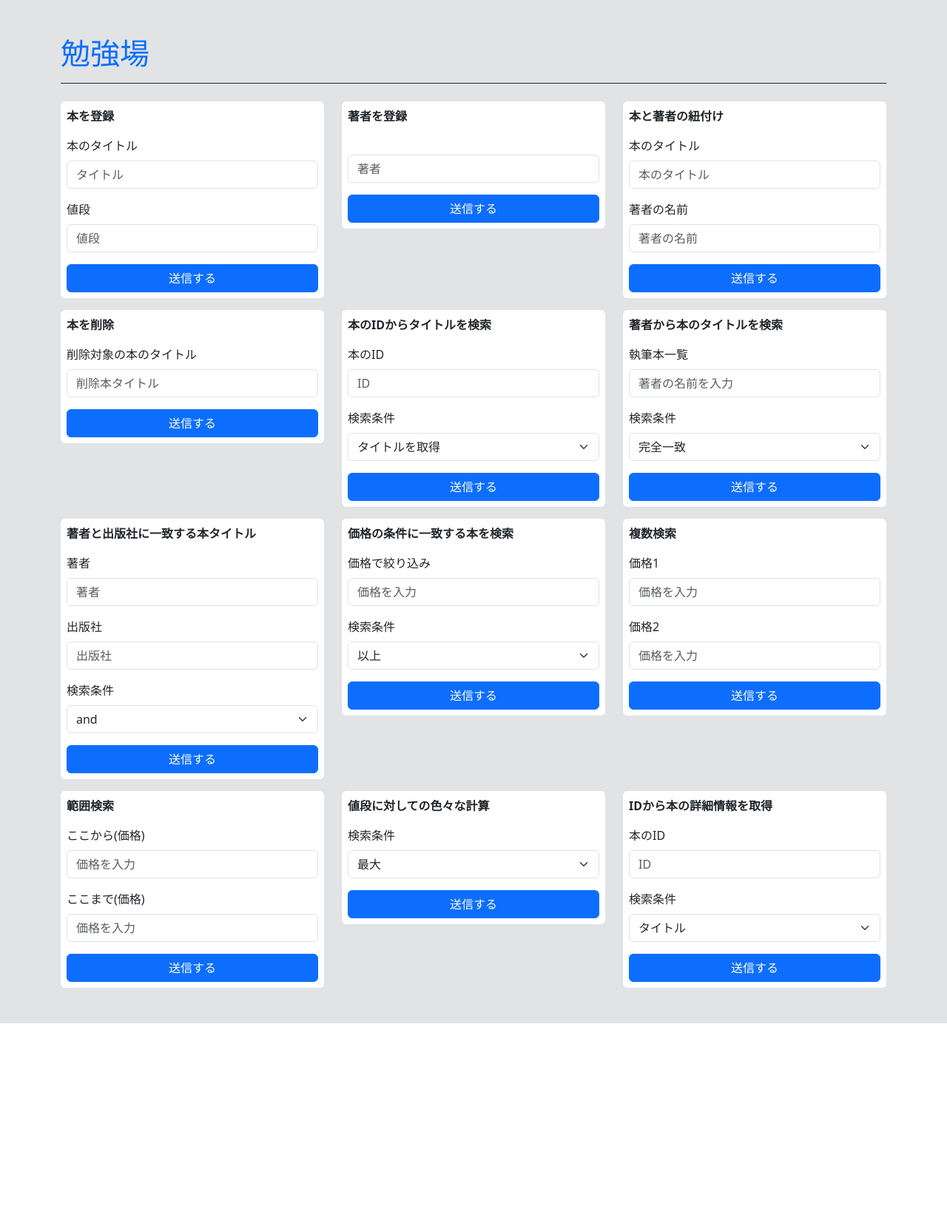
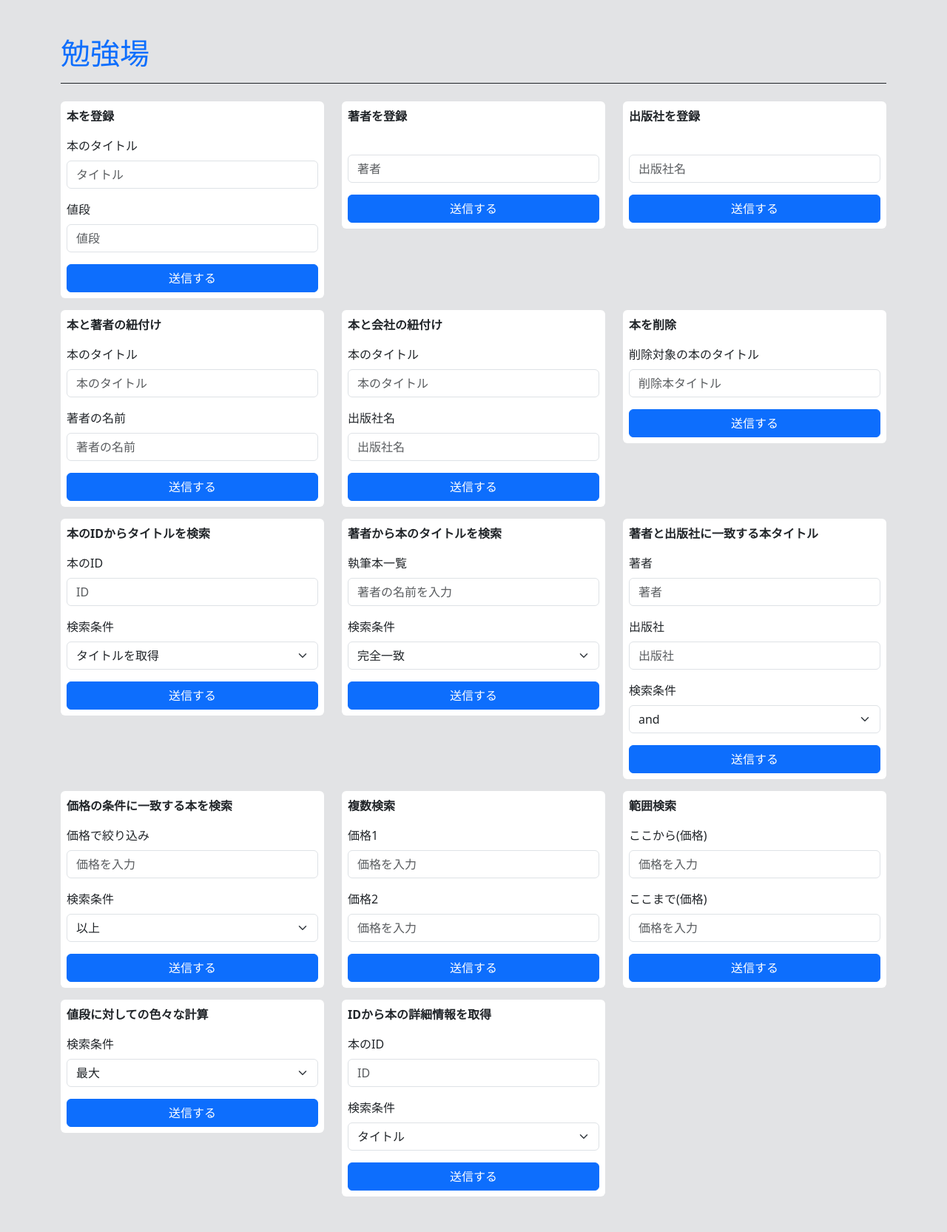
Before and after one commit to tsujiyuto-288/django, a Django app: page / in a window 1280 px wide. Shown: the whole page at 74% size. Before the commit the page ends 1383 px from the top, so only its background shows below. Run offline with Django 4.2, Linux system fonts and the light colour scheme.

Commit message:
会社と本の紐付け

```diff
--- a/practice/accounts/views.py
+++ b/practice/accounts/views.py
@@ -217,3 +217,42 @@ def book_author_connect(request):
     if title and name:
         book.author.add(author)
         return JsonResponse({"status": "success"})
+
+
+def company_register(request):
+    company_name = request.POST.get("company_name")
+    has_company = Company.objects.filter(name=company_name).exists()
+
+    if has_company:
+        return JsonResponse({"status": "error", "message": "すでに登録されています"})
+    if company_name.strip() == "":
+        return JsonResponse({"status": "error", "message": "空欄です"})
+
+    company = Company(name=company_name)
+    company.save()
+
+    return JsonResponse({"status": "success"})
+
+
+def connect_book_company(request):
+    book_title = request.POST.get("book_title")
+    company_name = request.POST.get("company_name")
+
+    book = Book.objects.filter(title=book_title).first()
+    company = Company.objects.filter(name=company_name).first()
+
+    if book_title.strip() == "" or company_name.strip() == "":
+        return JsonResponse({"status": "error", "message": "空欄があります。"})
+
+    if not book:
+        return JsonResponse(
+            {"status": "error", "message": "このタイトルの本は登録されていません。"}
+        )
+
+    if not company:
+        return JsonResponse(
+            {"status": "error", "message": "この出版社は登録されていません。"}
+        )
+
+    company.book_set.add(book)
+    return JsonResponse({"status": "success"})
--- a/practice/practice/urls.py
+++ b/practice/practice/urls.py
@@ -42,4 +42,10 @@ urlpatterns = [
         accounts_views.book_author_connect,
         name="book_author_connect",
     ),
+    path("company/register/", accounts_views.company_register, name="company_register"),
+    path(
+        "company/connect/",
+        accounts_views.connect_book_company,
+        name="connect_book_company",
+    ),
 ]
--- a/practice/templates/test.html
+++ b/practice/templates/test.html
@@ -68,6 +68,25 @@
         <div class="col-md-4">
           <div class="card border-0">
             <div class="card-body p-2">
+              <p class="fw-bold">出版社を登録</p>
+              <div class="mb-3">
+                <label class="form-label" for="company_name"></label>
+                <input
+                  type="text"
+                  class="form-control"
+                  id="company_name"
+                  placeholder="出版社名"
+                />
+              </div>
+              <button class="btn btn-primary w-100" id="company_register">
+                送信する
+              </button>
+            </div>
+          </div>
+        </div>
+        <div class="col-md-4 mt-3">
+          <div class="card border-0">
+            <div class="card-body p-2">
               <p class="fw-bold">本と著者の紐付け</p>
               <div class="mb-3">
                 <label class="form-label" for="connect_book"
@@ -92,6 +111,33 @@
                 />
               </div>
               <button class="btn btn-primary w-100" id="book_author_connect">
+                送信する
+              </button>
+            </div>
+          </div>
+        </div>
+
+        <div class="col-md-4 mt-3">
+          <div class="card border-0">
+            <div class="card-body p-2" id="connect_book_company">
+              <p class="fw-bold">本と会社の紐付け</p>
+              <div class="mb-3">
+                <label class="form-label">本のタイトル</label>
+                <input
+                  type="text"
+                  class="form-control book_title"
+                  placeholder="本のタイトル"
+                />
+              </div>
+              <div class="mb-3">
+                <label class="form-label">出版社名</label>
+                <input
+                  type="text"
+                  class="form-control company_name"
+                  placeholder="出版社名"
+                />
+              </div>
+              <button class="btn btn-primary w-100 connect_btn">
                 送信する
               </button>
             </div>
@@ -368,6 +414,41 @@
 
 <script>
   $(document).ready(function () {
+    // 出版社と本の紐付け
+    $("#connect_book_company .connect_btn").on("click", function () {
+      const book_title = $("#connect_book_company .book_title").val();
+      const company_name = $("#connect_book_company .company_name").val();
+      $.ajax({
+        url: "{% url 'connect_book_company' %}",
+        type: "POST",
+        data: { book_title: book_title, company_name: company_name },
+        headers: { "X-CSRFToken": "{{ csrf_token }}" },
+      }).done(function (response) {
+        if (response.status === "success") {
+          alert(book_title + "と" + company_name + "の紐付けに成功しました");
+        } else {
+          alert(response.message);
+        }
+      });
+    });
+
+    // 会社登録
+    $("#company_register").on("click", function () {
+      const company_name = $("#company_name").val();
+      $.ajax({
+        url: "{% url 'company_register' %}",
+        type: "POST",
+        data: { company_name: company_name },
+        headers: { "X-CSRFToken": "{{ csrf_token }}" },
+      }).done(function (response) {
+        if (response.status === "success") {
+          alert(company_name + "を登録しました。");
+        } else {
+          alert(response.message);
+        }
+      });
+    });
+
     // 詳細情報取得
     $("#book_info_btn").on("click", function () {
       const book_id = $("#book_info_id").val();
```
